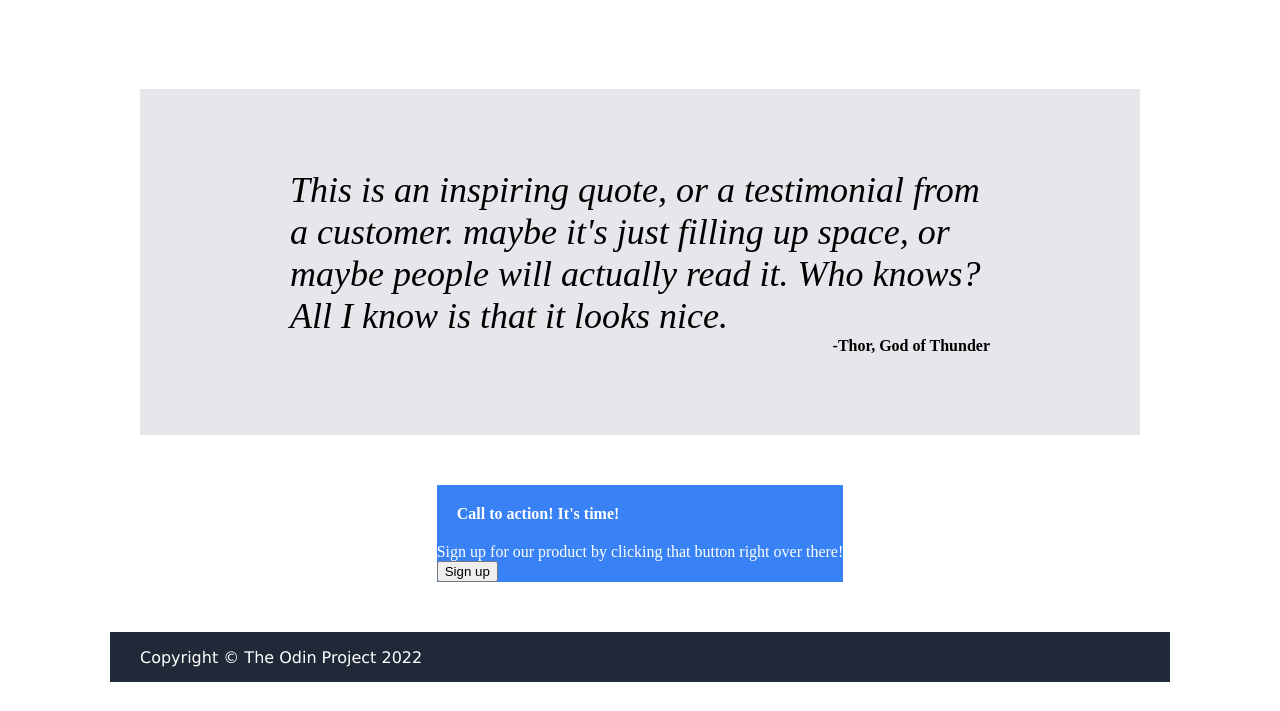
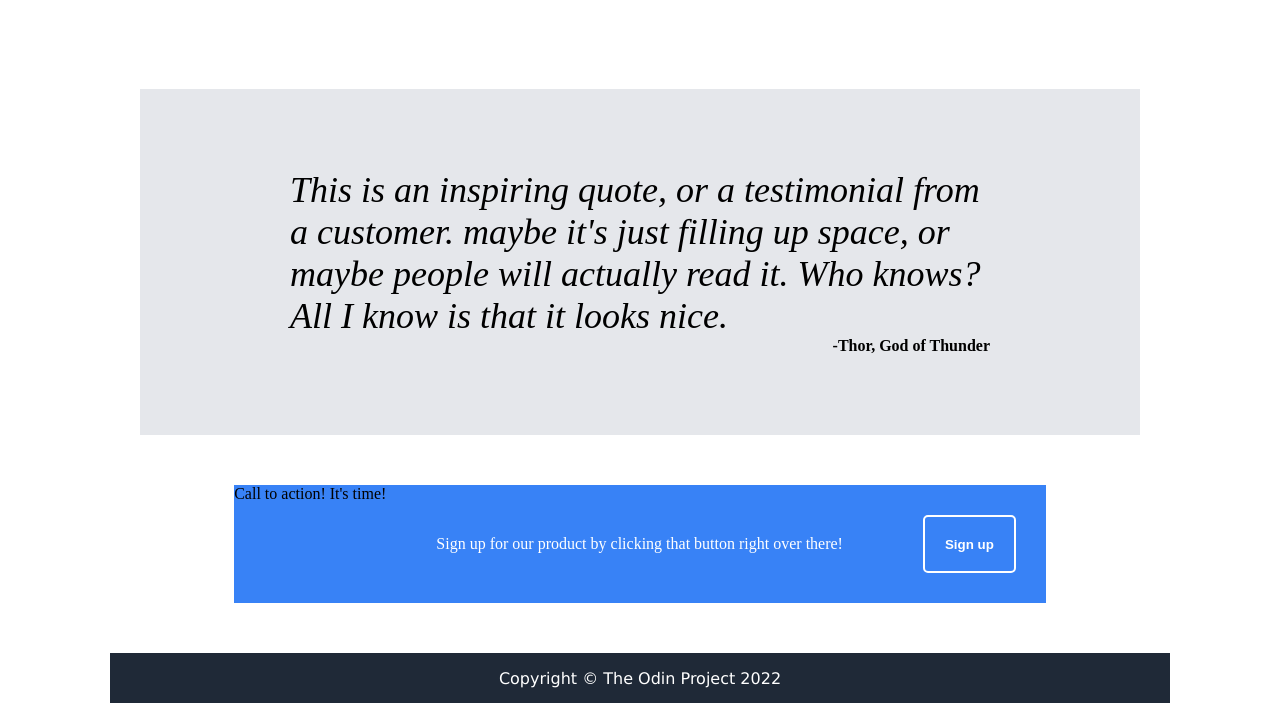
Before and after one commit to royycygit/odin-css, a plain HTML site: page index.html in a window 1280 px wide. Shown: the part 720-1431 px from the top of the page. Before the commit the page ends 1410 px from the top, so only its background shows below. Drawn offline with Linux system fonts and the light colour scheme.

Commit message:
complete draft site

```diff
--- a/style.css
+++ b/style.css
@@ -13,6 +13,14 @@ body {
     align-items: center;
 }
 
+button {
+    color: white;
+    background-color: #3882f6;
+    padding: 5px 20px;
+    border-radius: 5px;
+    font-weight: bold;
+}
+
 .header,
 .footer {
     /* max-width: 900px; */
@@ -24,6 +32,10 @@ body {
     width: 1000px;
     padding: 0 30px;
     font-family: 'Lucida Sans', 'Lucida Sans Regular', 'Lucida Grande', 'Lucida Sans Unicode', Geneva, Verdana, sans-serif;
+}
+
+.footer {
+    justify-content: center;
 }
 
 .header-logo {
@@ -109,16 +121,20 @@ a {
 }
 
 .adv {
+    display: flex;
+    justify-content: space-between;
     background-color: #3882f6;
     margin: 50px;
 }
 
-.advheader {
+.advtext {
     color: white;
-    font-weight: bold;
     padding: 20px;
+    margin: 30px;
 }
 
-.advtext {
-    color: white;
+.adv button {
+    border: 2px solid white;
+    /* padding: 5px 20px; */
+    margin: 30px;
 }
```
